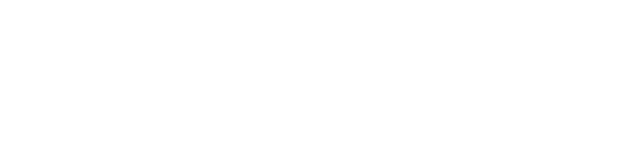
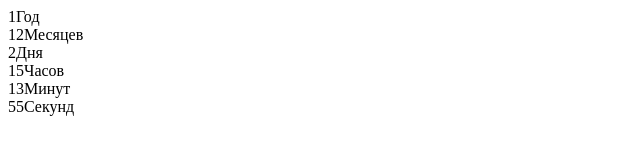
Before and after one commit to vofus/training_lesson_03, a plain HTML site: page index.html in a window 1280 px wide. Shown: the whole page, without its empty margins (0-640 px from the left). Drawn offline with Linux system fonts and the light colour scheme.

Commit message:
Реализована только логика таймера (стилей нет)

```diff
--- a/index.html
+++ b/index.html
@@ -6,6 +6,26 @@
 	<link rel="stylesheet" href="style.css">
 </head>
 <body>
+	<div class="timer">
+		<div class="years">
+			<span class="timer__years-value">2</span><span class="timer__years-description">года</span>
+		</div>
+		<div class="months">
+			<span class="timer__months-value">5</span><span class="timer__months-description">месяцев</span>
+		</div>
+		<div class="days">
+			<span class="timer__days-value">10</span><span class="timer__days-description">дней</span>
+		</div>
+		<div class="hours">
+			<span class="timer__hours-value">15</span><span class="timer__hours-description">часов</span>
+		</div>
+		<div class="minutes">
+			<span class="timer__minutes-value">30</span><span class="timer__minutes-description">минут</span>
+		</div>
+		<div class="seconds">
+			<span class="timer__seconds-value">43</span><span class="timer__seconds-description">секунды</span>
+		</div>
+	</div>
 	<script src="script.js"></script>
 </body>
 </html>
--- a/script.js
+++ b/script.js
@@ -156,6 +156,136 @@ var checkSubStr = (function() {
 
 })();
 
+// Timer
+(function() {
+	'use strict';
+
+	var timerClass = (function() {
+		function MakeTimer(finalDate) {
+			this._finalDate = finalDate;
+
+			this._years = document.querySelector(".timer__years-value");
+			this._months = document.querySelector(".timer__months-value");
+			this._days = document.querySelector(".timer__days-value");
+			this._hours = document.querySelector(".timer__hours-value");
+			this._minutes = document.querySelector(".timer__minutes-value");
+			this._seconds = document.querySelector(".timer__seconds-value");
+
+			this._yearsDescr = document.querySelector(".timer__years-description");
+			this._monthsDescr = document.querySelector(".timer__months-description");
+			this._daysDescr = document.querySelector(".timer__days-description");
+			this._hoursDescr = document.querySelector(".timer__hours-description");
+			this._minutesDescr = document.querySelector(".timer__minutes-description");
+			this._secondsDescr = document.querySelector(".timer__seconds-description");
+		}
+		MakeTimer.prototype.calculate = function() {
+			var nowDate,
+				finalDate,
+				between,
+				years,
+				months,
+				days,
+				hours,
+				minutes,
+				seconds;
+
+			nowDate = new Date();
+			finalDate = this._finalDate;
+			between = finalDate.getTime() - nowDate.getTime();
+			between = Math.floor(between / 1000);
+
+			years = Math.floor(between / (365*24*3600));
+			between = between % (365*24*3600);
+
+			months = Math.floor(between / (30*24*3600));
+			between = between % (30*24*3600);
+
+			days = Math.floor(between / (24*3600));
+			between = between % (24*3600);
+
+			hours = Math.floor(between / 3600);
+			between = between % 3600;
+
+			minutes = Math.floor(between / 60);
+			between = between % 60;
+
+			seconds = between % 60;
+
+			this._years.innerHTML = years;
+			this._months.innerHTML = months;
+			this._days.innerHTML = days;
+			this._hours.innerHTML = hours;
+			this._minutes.innerHTML = minutes;
+			this._seconds.innerHTML = seconds;
+
+			if(years > 4) {
+		      this._yearsDescr.innerHTML = 'Лет';
+		    } else if(years > 1) {
+		      this._yearsDescr.innerHTML = 'Года';
+		    } else if(years ===1){
+		      this._yearsDescr.innerHTML = 'Год';
+		    } else if(years ===0){
+		      this._yearsDescr.innerHTML = 'Лет';
+		    }
+
+		    if(months > 4) {
+		      this._monthsDescr.innerHTML = 'Месяцев';
+		    } else if(months > 1) {
+		      this._monthsDescrl.innerHTML = 'Месяца';
+		    } else if(months === 0) {
+		      this._monthsDescr.innerHTML = 'Месяцев';
+		    }
+
+		    if(days > 4) {
+		      this._daysDescr.innerHTML = 'Дней';
+		    } else if(days > 1) {
+		      this._daysDescr.innerHTML = 'Дня';
+		    } else if(days === 1) {
+		      this._daysDescr.innerHTML = 'День';
+		    } else if(days === 0) {
+		      this._daysDescr.innerHTML = 'Дней';
+		    }
+
+		    if(hours > 4) {
+		      this._hoursDescr.innerHTML = 'Часов';
+		    } else if(hours > 1) {
+		      this._hoursDescr.innerHTML = 'Часа';
+		    } else if(hours === 1) {
+		      this._hoursDescr.innerHTML = 'Час';
+		    } else if(hours === 0) {
+		      this._hoursDescr.innerHTML = 'Часов';
+		    }
+
+		    if(minutes > 4) {
+		      this._minutesDescr.innerHTML = 'Минут';
+		    } else if(minutes > 1) {
+		      this._minutesDescr.innerHTML = 'Минуты';
+		    } else if(minutes === 1) {
+		      this._minutesDescr.innerHTML = 'Минута';
+		    } else if(minutes === 0) {
+		      this._minutesDescr.innerHTML = 'Минут';
+		    }
+
+		    if(seconds > 4) {
+		      this._secondsDescr.innerHTML = 'Секунд';
+		    } else if(seconds > 1) {
+		      this._secondsDescr.innerHTML = 'Секунды';
+		    } else if(seconds === 1) {
+		      this._secondsDescr.innerHTML = 'Секунда';
+		    } else if(seconds === 0) {
+		      this._secondsDescr.innerHTML = 'Секунд';
+		    }
+
+			setTimeout(this.calculate.bind(this), 1000);
+		}
+		return MakeTimer;
+	})();
+
+	var myTimer = new timerClass(new Date(2018, 6, 14));
+	myTimer.calculate();
+
+})();
+
 document.addEventListener("DOMContentLoaded", function(event) {
 
 
```
